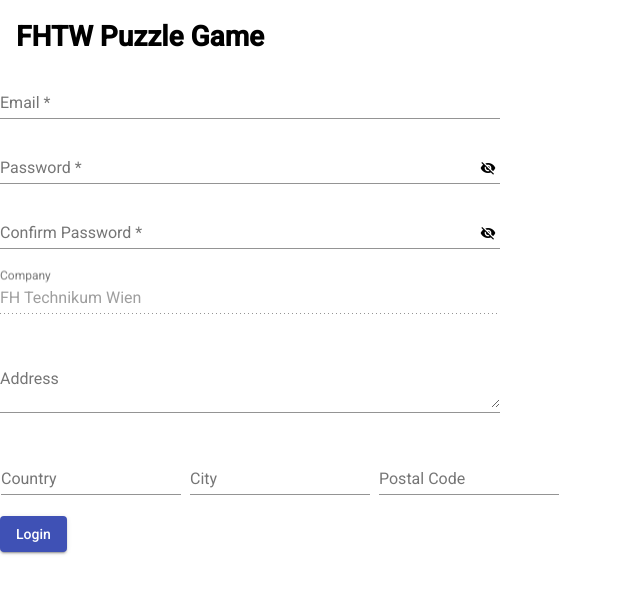
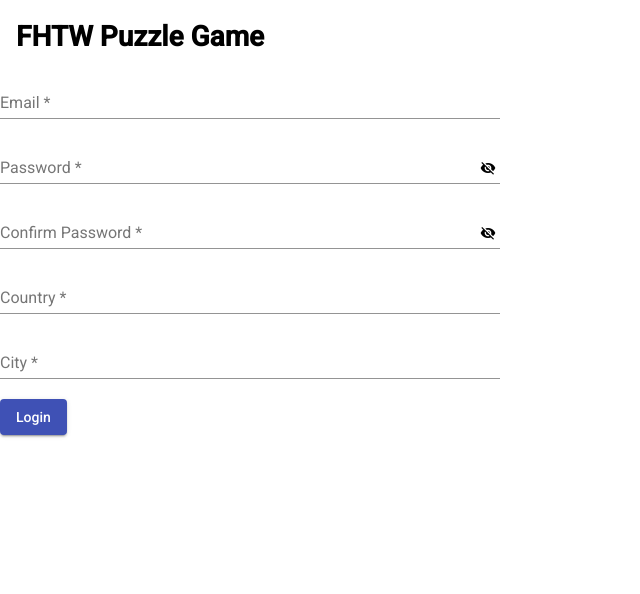
Before and after one commit to StephanWeinlinger/Game-Website-Repo, an Angular app: page /signup in a window 1280 px wide. Shown: the top 594 px of the page, without its empty margins (0-640 px from the left). Built offline with nearby package versions, Linux system fonts and the light colour scheme.

Commit message:
add more info

```diff
--- a/src/app/faq/faq.component.html
+++ b/src/app/faq/faq.component.html
@@ -7,7 +7,7 @@
     <mat-expansion-panel hideToggle>
       <mat-expansion-panel-header>
         <mat-panel-title>
-          Wie kann ich mich Regestrieren?
+          Wie kann ich mich Registrieren?
         </mat-panel-title>
       </mat-expansion-panel-header>
       <p>Um sich zu registrieren drücken Sie einfach den Sign Up Button oben in der Navigationsleiste.</p>
@@ -48,16 +48,5 @@
       <mat-expansion-panel (opened)="panelOpenState = true"
                            (closed)="panelOpenState = false">
       </mat-expansion-panel>
-      <mat-expansion-panel hideToggle>
-        <mat-expansion-panel-header>
-          <mat-panel-title>
-            This is the expansion title
-          </mat-panel-title>
-        </mat-expansion-panel-header>
-        <p>This is the primary content of the panel.</p>
-      </mat-expansion-panel>
-      <mat-expansion-panel (opened)="panelOpenState = true"
-                           (closed)="panelOpenState = false">
-      </mat-expansion-panel>
     </mat-accordion>
 </div>
--- a/src/app/profile/profile.component.html
+++ b/src/app/profile/profile.component.html
@@ -1,2 +1,4 @@
 <h4>Username: {{username}}</h4>
+<h4>Country: {{country}}</h4>
+<h4>City: {{city}}</h4>
 <h4>Highest score: {{score}}</h4>
--- a/src/app/profile/profile.component.ts
+++ b/src/app/profile/profile.component.ts
@@ -12,9 +12,11 @@ export class ProfileComponent implements OnInit {
 
   constructor(private http: HttpClient, private router: Router, private authorization: AuthorizationService) {
     if(this.authorization.isAuthorized) {
-      this.http.post<{ username: string, score: string | number }>('http://localhost:4201/profile', { token: this.authorization.token }, this.httpOptions)
+      this.http.post<{ username: string, country: string, city: string, score: string | number }>('http://localhost:4201/profile', { token: this.authorization.token }, this.httpOptions)
       .subscribe((responseData) => {
         this.username = responseData.username;
+        this.country = responseData.country;
+        this.city = responseData.city;
         this.score =responseData.score;
       });
     }
@@ -28,6 +30,8 @@ export class ProfileComponent implements OnInit {
   };
 
   username: string = "";
+  country: string = "";
+  city: string = "";
   score: string | number = "";
 
   ngOnInit(): void {
--- a/src/app/signup/signup.component.html
+++ b/src/app/signup/signup.component.html
@@ -27,36 +27,18 @@
         </button>
     </mat-form-field>
     <mat-form-field class="example-full-width">
-        <mat-label>Company</mat-label>
-        <input matInput [value]="company" disabled>
+        <mat-label>Country</mat-label>
+        <input matInput required name="country" ngModel #countryInput="ngModel">
+        <div *ngIf="countryInput.touched">
+            <mat-error>{{validateRequired(countryInput)}}</mat-error>
+        </div>
     </mat-form-field>
-    <p>
-        <mat-form-field class="example-full-width">
-            <mat-label>Address</mat-label>
-            <textarea matInput name="address" ngModel #addressInput="ngModel"></textarea>
-        </mat-form-field>
-    </p>
-    <table class="example-full-width" cellspacing="0">
-        <tr>
-            <td>
-                <mat-form-field class="example-full-width">
-                    <mat-label>Country</mat-label>
-                    <input matInput placeholder="Austria" name="country" ngModel #countryInput="ngModel">
-                </mat-form-field>
-            </td>
-            <td>
-                <mat-form-field class="example-full-width">
-                    <mat-label>City</mat-label>
-                    <input matInput placeholder="Vienna" name="city" ngModel #cityInput="ngModel">
-                </mat-form-field>
-            </td>
-            <td>
-                <mat-form-field class="example-full-width">
-                    <mat-label>Postal Code</mat-label>
-                    <input matInput type="number" name="postalcode" ngModel #postalcodeInput="ngModel">
-                </mat-form-field>
-            </td>
-        </tr>
-    </table>
+    <mat-form-field class="example-full-width">
+        <mat-label>City</mat-label>
+        <input matInput required name="city" ngModel #cityInput="ngModel">
+        <div *ngIf="cityInput.touched">
+            <mat-error>{{validateRequired(cityInput)}}</mat-error>
+        </div>
+    </mat-form-field>
     <button mat-raised-button color="primary" type="submit">Login</button>
 </form>
--- a/src/app/signup/signup.component.ts
+++ b/src/app/signup/signup.component.ts
@@ -1,6 +1,7 @@
 import { HttpClient, HttpHeaders } from '@angular/common/http';
 import { Component, OnInit } from '@angular/core';
 import { Form, FormControl, NgForm, NgModel, Validators } from '@angular/forms';
+import { Router } from '@angular/router';
 
 @Component({
   selector: 'app-signup',
@@ -19,7 +20,7 @@ export class SignupComponent implements OnInit {
     headers: new HttpHeaders({ 'Content-Type': 'application/json' })
   };
 
-  constructor(private http: HttpClient) { }
+  constructor(private http: HttpClient, private router: Router) { }
 
   ngOnInit(): void {
   }
@@ -59,15 +60,23 @@ export class SignupComponent implements OnInit {
     }
   }
 
+  validateRequired(input: NgModel) {
+    let validator = new FormControl(input.value, [Validators.required]);
+    if(validator.hasError('required')) {
+      return 'You must enter a value!';
+    }
+  }
+
   onSubmit(form: NgForm) {
     form.value["company"] = this.company;
-    if((form.value.email == "" && form.value.password == "" && form.value.passwordconfirm == "") || this.errorEmail || this.errorPW) {
+    if(form.value.email == "" || form.value.password == "" || form.value.passwordconfirm == "" || form.value.country == "" || form.value.city == "" || this.errorEmail || this.errorPW) {
       alert('SignUp failed!');
     }
     else {
       this.http.post<{ message: string }>('http://localhost:4201/signup', form.value, this.httpOptions)
           .subscribe((responseData) => {
             console.log(responseData.message);
+            this.router.navigate(['/login']);
           });
     }
   }
```
Also changed, not shown: 2 other files (tests, documents, lock files or other folders).
